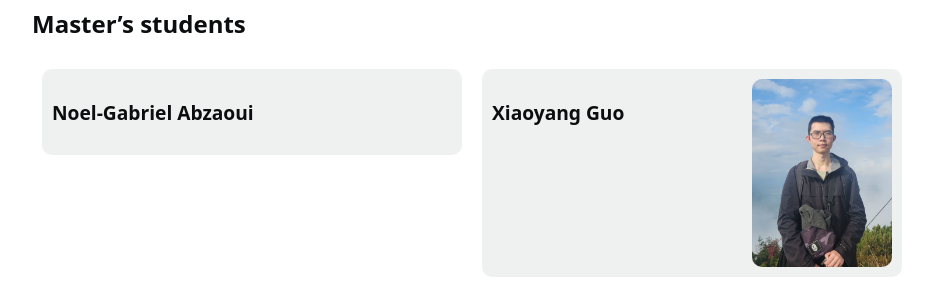
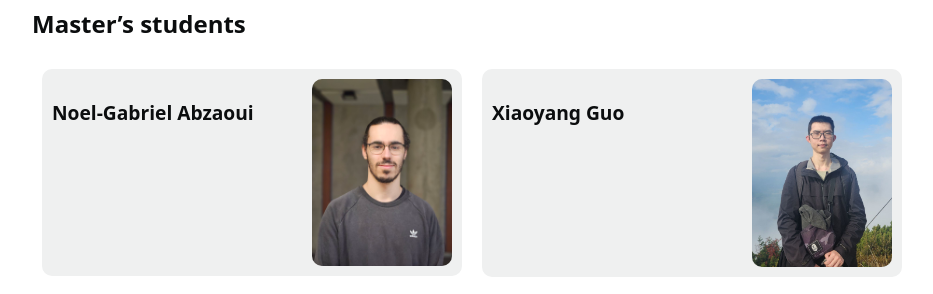
Before and after one commit to halimehphysics/halimehphysics.github.io, a plain HTML site: page team.html in a window 1280 px wide. Shown: the part 2192-2486 px from the top of the page, without its empty margins (168-1101 px from the left). Drawn offline with Linux system fonts and the light colour scheme.

Commit message:
Add Noel-Gabriel portrait

```diff
--- a/team.html
+++ b/team.html
@@ -119,6 +119,7 @@
         <h2 style="clear:both;">Master’s students</h2>
         <div class="profile-row">
             <div class="profile-entry">
+                <img src="portraits/noel-gabriel.jpg" class="portrait">
                 <h3>Noel-Gabriel Abzaoui</h3>
             </div>
             <div class="profile-entry">
```
Also changed, not shown: portraits/noel-gabriel.jpg (added).
